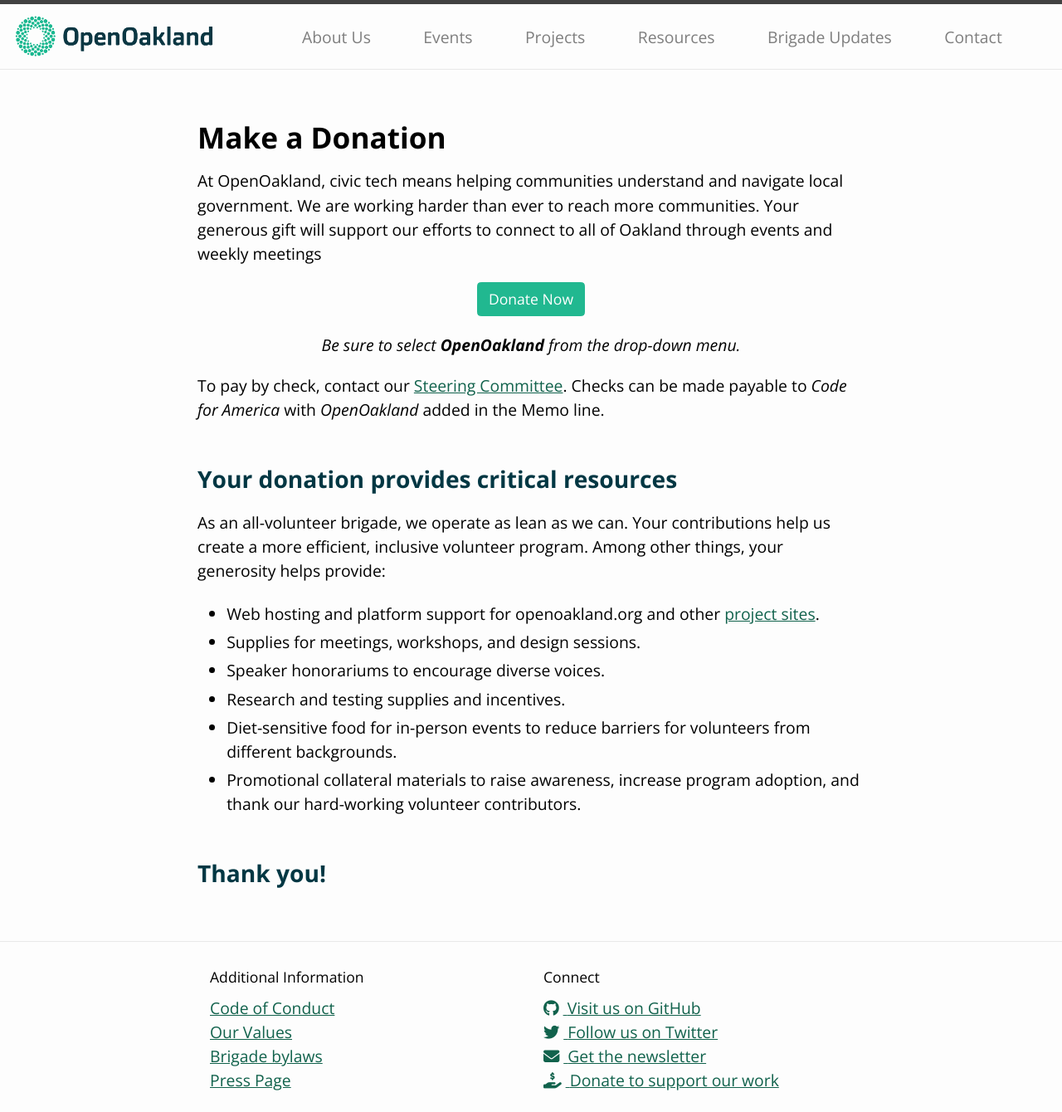
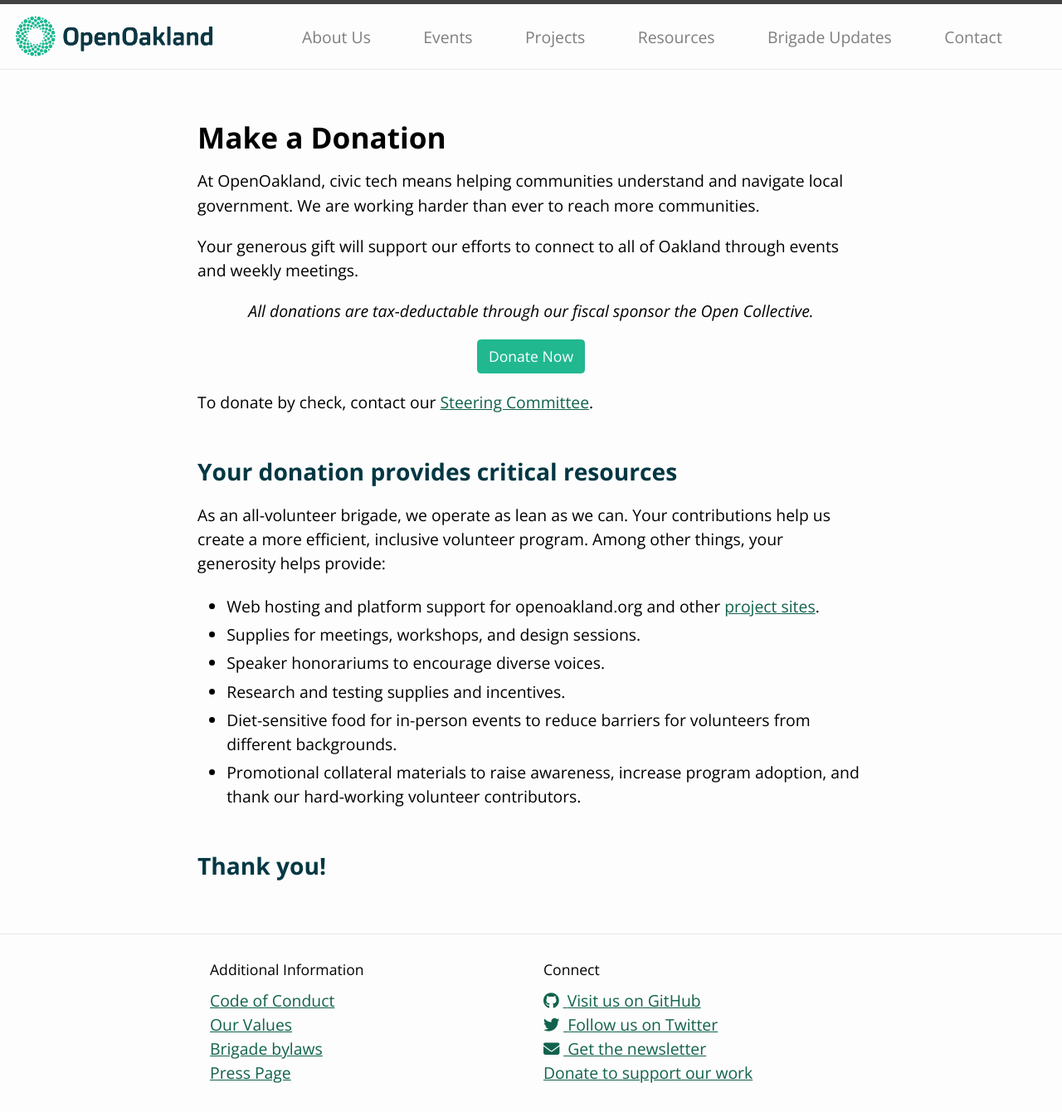
Before and after one commit to openoakland/openoakland.org, a Jekyll site: the page built from src/donate.md, in a window 1280 px wide. Shown: the whole page at 83% size. Built offline with Jekyll 4.4.1, drawn with Linux system fonts in a browser that asks for light colours; nearby versions of some CDN libraries.

Commit message:
update donation information

```diff
--- a/src/_includes/footer.html
+++ b/src/_includes/footer.html
@@ -41,7 +41,6 @@
           </a>
           <br />
           <a href="{{ '/donate' | relative_url }}">
-            <i class="fa fa-hand-holding-usd">&nbsp;</i>
             <span>Donate to support our work</span>
           </a>
         </div>
--- a/src/donate.md
+++ b/src/donate.md
@@ -7,15 +7,16 @@
 ---
 
 At OpenOakland, civic tech means helping communities understand and navigate local government. We are working harder than ever to reach more communities.
-Your generous gift will support our efforts to connect to all of Oakland through events and weekly meetings
+
+Your generous gift will support our efforts to connect to all of Oakland through events and weekly meetings.
 
 {: style="text-align: center"}
-[Donate Now](https://www.codeforamerica.org/donate-to-a-brigade?utm_campaign=Open%20Oakland&utm_source=OpenOakland%20site){:target="_blank" .btn.btn-primary }
+*All donations are tax-deductable through our fiscal sponsor the Open Collective.*
 
 {: style="text-align: center"}
-*Be sure to select **OpenOakland** from the drop-down menu.*
+[Donate Now](https://opencollective.com/openoakland/contribute){:target="_blank" .btn.btn-primary }
 
-To pay by check, contact our [Steering Committee](mailto:steering@openoakland.org). Checks can be made payable to _Code for America_ with _OpenOakland_ added in the Memo line.
+To donate by check, contact our [Steering Committee](mailto:steering@openoakland.org).
 
 
 ## Your donation provides critical resources
```
